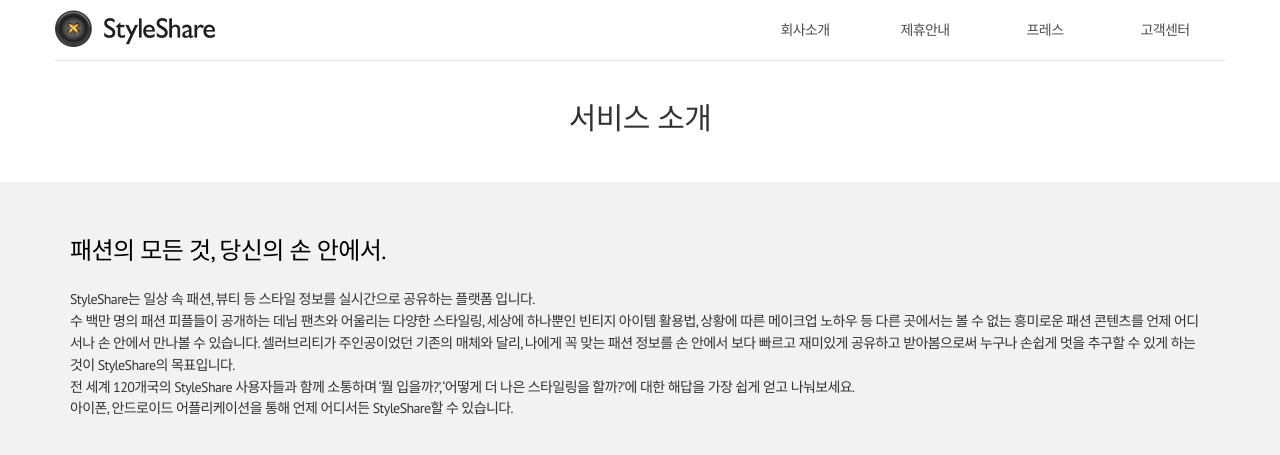
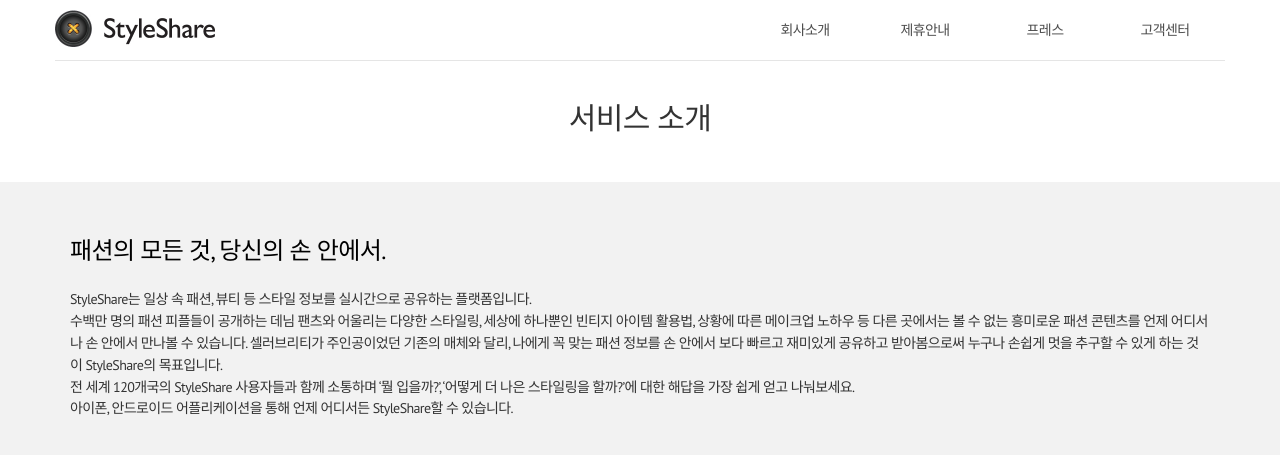
Before and after one commit to geonu/styleshare.github.io, a Jekyll site: the page built from about/index.html, in a window 1280 px wide and 959 px high, cut to the strip 0-466 px from the top of the window. Shown: the top 455 px of the strip. Built offline with Jekyll 4.4.1, drawn with Linux system fonts in a browser that asks for light colours; nearby versions of some CDN libraries; Markdown is read by kramdown in place of the engine named in the settings.

Commit message:
한국어 맞춤법/문법에 맞게 수정
수 백만->수백만: '몇', '여러', '약간'을 의미하는 말은 '수-'로 쓰고, 이는 접두사이므로 붙여 써야 바릅니다. 따라서 '수천만, 수백만, 수십, 수천, 수만'으로 붙여 쓴 표기가 바릅니다.
플랫폼 입니다->플랫폼입니다: 단독으로는 서술어가 될 수 없고 반드시 체언에 결합하여야 서술어가 된다.

```diff
--- a/about/index.html
+++ b/about/index.html
@@ -9,8 +9,8 @@
   <span>당신의 손 안에서.</span>
 </div>
 
-<p class="margin-top4">StyleShare는 일상 속 패션, 뷰티 등 스타일 정보를 실시간으로 공유하는 플랫폼 입니다.<br />
-수 백만 명의 패션 피플들이 공개하는 데님 팬츠와 어울리는 다양한 스타일링, 세상에 하나뿐인 빈티지 아이템 활용법, 상황에 따른 메이크업 노하우 등 다른 곳에서는 볼 수 없는 흥미로운 패션 콘텐츠를 언제 어디서나 손 안에서 만나볼 수 있습니다. 셀러브리티가 주인공이었던 기존의 매체와 달리, 나에게 꼭 맞는 패션 정보를 손 안에서 보다 빠르고 재미있게 공유하고 받아봄으로써 누구나 손쉽게 멋을 추구할 수 있게 하는 것이 StyleShare의 목표입니다.<br />
+<p class="margin-top4">StyleShare는 일상 속 패션, 뷰티 등 스타일 정보를 실시간으로 공유하는 플랫폼입니다.<br />
+수백만 명의 패션 피플들이 공개하는 데님 팬츠와 어울리는 다양한 스타일링, 세상에 하나뿐인 빈티지 아이템 활용법, 상황에 따른 메이크업 노하우 등 다른 곳에서는 볼 수 없는 흥미로운 패션 콘텐츠를 언제 어디서나 손 안에서 만나볼 수 있습니다. 셀러브리티가 주인공이었던 기존의 매체와 달리, 나에게 꼭 맞는 패션 정보를 손 안에서 보다 빠르고 재미있게 공유하고 받아봄으로써 누구나 손쉽게 멋을 추구할 수 있게 하는 것이 StyleShare의 목표입니다.<br />
  전 세계 120개국의 StyleShare 사용자들과 함께 소통하며 ‘뭘 입을까?’, ‘어떻게 더 나은 스타일링을 할까?’에 대한 해답을 가장 쉽게 얻고 나눠보세요.<br />
  아이폰, 안드로이드 어플리케이션을 통해 언제 어디서든 StyleShare할 수 있습니다.
 </p>
```
